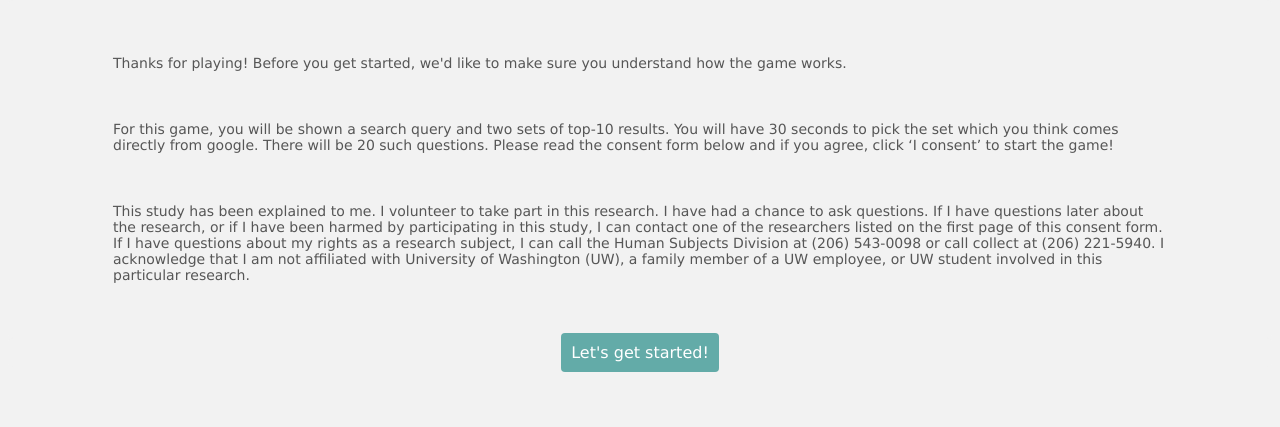
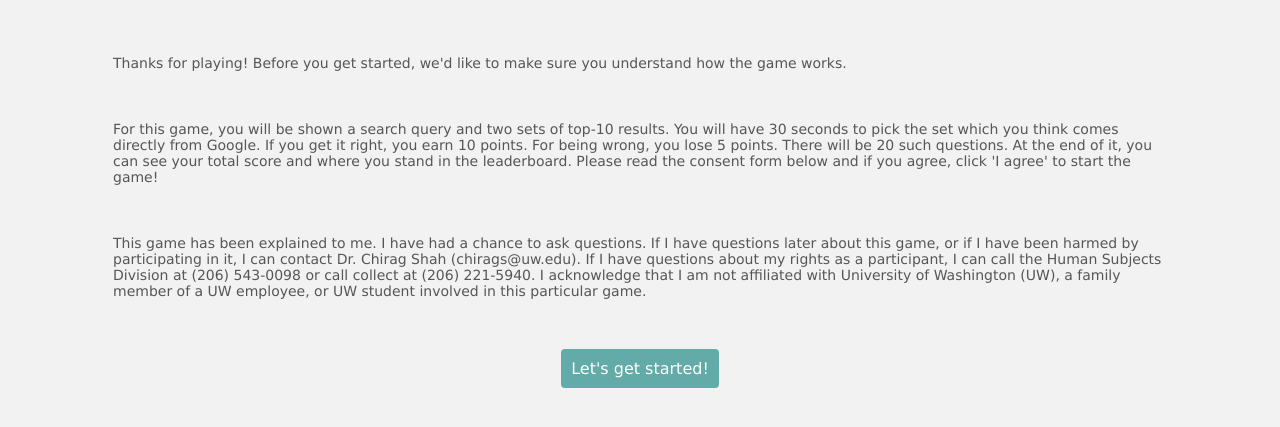
Before and after one commit to saeliddp/fate-public, a Django app: page / in a window 1280 px wide. Shown: the part 56-483 px from the top of the page. Run offline with Django 3.2, Linux system fonts and the light colour scheme; parts of the project's set-up code (start-up, migrations or seed data) failed here and were passed over.

Commit message:
infrastructure for dr. shah's changes

```diff
--- a/version2/templates/version2/consent.html
+++ b/version2/templates/version2/consent.html
@@ -41,7 +41,7 @@ div {
 }
 </style>
 
-  <title>Search Result Survey</title>
+  <title>Google or Not?</title>
 </head>
 <body style="background-color: #f2f2f2">
 
@@ -49,9 +49,9 @@ div {
 
 <div>
 <p class="description">Thanks for playing! Before you get started, we'd like to make sure you understand how the game works.</p>
-<p class="description">
-For this game, you will be shown a search query and two sets of top-10 results. You will have 30 seconds to pick the set which you think comes directly from google. There will be 20 such questions. Please read the consent form below and if you agree, click ‘I consent’ to start the game!</p>
-<p class="description">This study has been explained to me. I volunteer to take part in this research. I have had a chance to ask questions. If I have questions later about the research, or if I have been harmed by participating in this study, I can contact one of the researchers listed on the first page of this consent form. If I have questions about my rights as a research subject, I can call the Human Subjects Division at (206) 543-0098 or call collect at (206) 221-5940. I acknowledge that I am not affiliated with University of Washington (UW), a family member of a UW employee, or UW student involved in this particular research.
+<p class="description">For this game, you will be shown a search query and two sets of top-10 results. You will have 30 seconds to pick the set which you think comes directly from Google. If you get it right, you earn 10 points. For being wrong, you lose 5 points. There will be 20 such questions. At the end of it, you can see your total score and where you stand in the leaderboard. Please read the consent form below and if you agree, click 'I agree' to start the game!
+</p>
+<p class="description">This game has been explained to me. I have had a chance to ask questions. If I have questions later about this game, or if I have been harmed by participating in it, I can contact Dr. Chirag Shah (chirags@uw.edu). If I have questions about my rights as a participant, I can call the Human Subjects Division at (206) 543-0098 or call collect at (206) 221-5940. I acknowledge that I am not affiliated with University of Washington (UW), a family member of a UW employee, or UW student involved in this particular game.
 </p>
 </div>
 
--- a/version2/templates/version2/email.html
+++ b/version2/templates/version2/email.html
@@ -36,7 +36,7 @@
 		}
 	</style>
 
-  <title>Search Result Survey</title>
+  <title>Google or Not?</title>
 </head>
 
 <body style="background-color: #f2f2f2">
--- a/version2/templates/version2/feedback.html
+++ b/version2/templates/version2/feedback.html
@@ -32,7 +32,7 @@
     Icons made by <a href="https://www.flaticon.com/authors/pixelmeetup" title="Pixelmeetup">Pixelmeetup</a> and <a href="https://www.flaticon.com/authors/xnimrodx" title="xnimrodx">xnimrodx</a> from <a href="https://www.flaticon.com/" title="Flaticon">www.flaticon.com</a></div>
 </div>
 </body>
-    <form action="../../../home{{ q_id }}/{{ respondent_id }}/" id="main_form" method="get">
+    <form action="../../../../home{{ q_id }}/{{ respondent_id }}/" id="main_form" method="get">
     </form>
 <script>
 function s() {
--- a/version2/templates/version2/instructions.html
+++ b/version2/templates/version2/instructions.html
@@ -76,7 +76,7 @@ img {
 <img src="{% static 'myapp/demo.jpg' %}" alt="demo">
 <div style="text-align: center">
 	<form action="../redir1/{{ respondent_id }}/" id="to_home">
-	<input type="submit" value="begin" class="button">
+	<input type="submit" value="Begin" class="button">
 </div>
 </form>
 </body>
--- a/version2/urls.py
+++ b/version2/urls.py
@@ -8,7 +8,7 @@ urlpatterns = [
     path('email/', views.email, name='version2-email'),
     path('instructions<int:respondent_id>/', views.instructions, name='version2-instructions'),
     path('home<int:q_id>/<int:respondent_id>/', views.home, name='version2-home'),
-    path('feedback<int:q_id>/<int:respondent_id>/<int:correct>/', views.feedback, name='version2-feedback'),
+    path('feedback<int:q_id>/<int:respondent_id>/<int:correct>/<int:current_score>/', views.feedback, name='version2-feedback'),
     path('redir<int:q_id>/<int:respondent_id>/', views.redir, name='version2-redir'),
     path('leaderboard<int:score>/', views.leaderboard, name='version2-leaderboard'),
 ]
--- a/version2/views.py
+++ b/version2/views.py
@@ -104,13 +104,14 @@ def getAlgs(id):
     return [left_alg, right_alg]
 
 @cache_control(no_cache=True, must_revalidate=True, no_store=True)
-def feedback(request, q_id, respondent_id, correct):
+def feedback(request, q_id, respondent_id, correct, current_score):
     if correct == 1:
-        context = {"q_id": q_id, "respondent_id": respondent_id, "feedback": "CORRECT"}
+        context = {"q_id": q_id, "respondent_id": respondent_id, "feedback": "CORRECT", "current_score": current_score}
     elif correct == 0:
-        context = {"q_id": q_id, "respondent_id": respondent_id, "feedback": "INCORRECT"}
+        context = {"q_id": q_id, "respondent_id": respondent_id, "feedback": "INCORRECT", "current_score": current_score}
     else:
-        return redirect("version2-home", q_id=q_id, respondent_id=respondent_id)
+        context = {"q_id": q_id, "respondent_id": respondent_id, "feedback": "SKIPPED", "current_score": current_score}
+
     return render(request, 'version2/feedback.html', context)
 
 @cache_control(no_cache=True, must_revalidate=True, no_store=True)
@@ -150,7 +151,7 @@ def redir(request, q_id, respondent_id):
             else:
                 correct = 2
             user.save()
-            return redirect('version2-feedback', q_id=id, respondent_id=respondent_id, correct=correct)
+            return redirect('version2-feedback', q_id=id, respondent_id=respondent_id, correct=correct, current_score=user.score)
 
         id += 1
         user.curr_q = id
```
